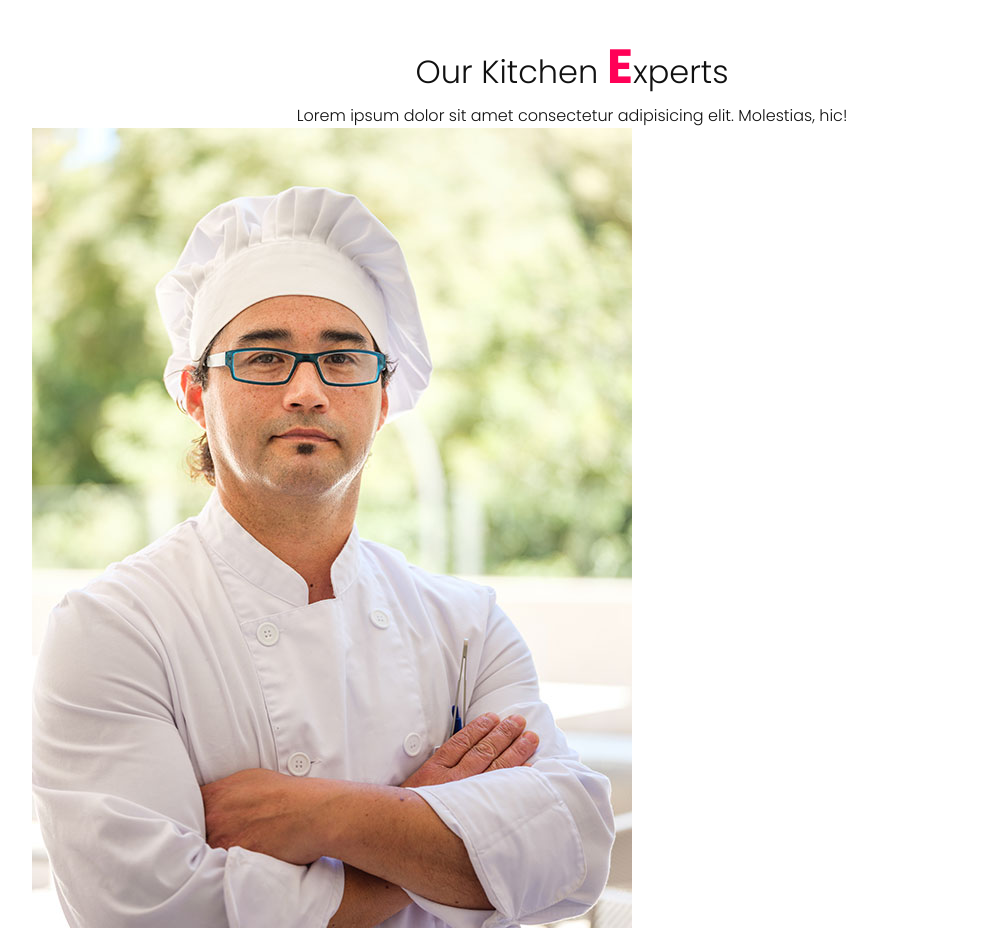
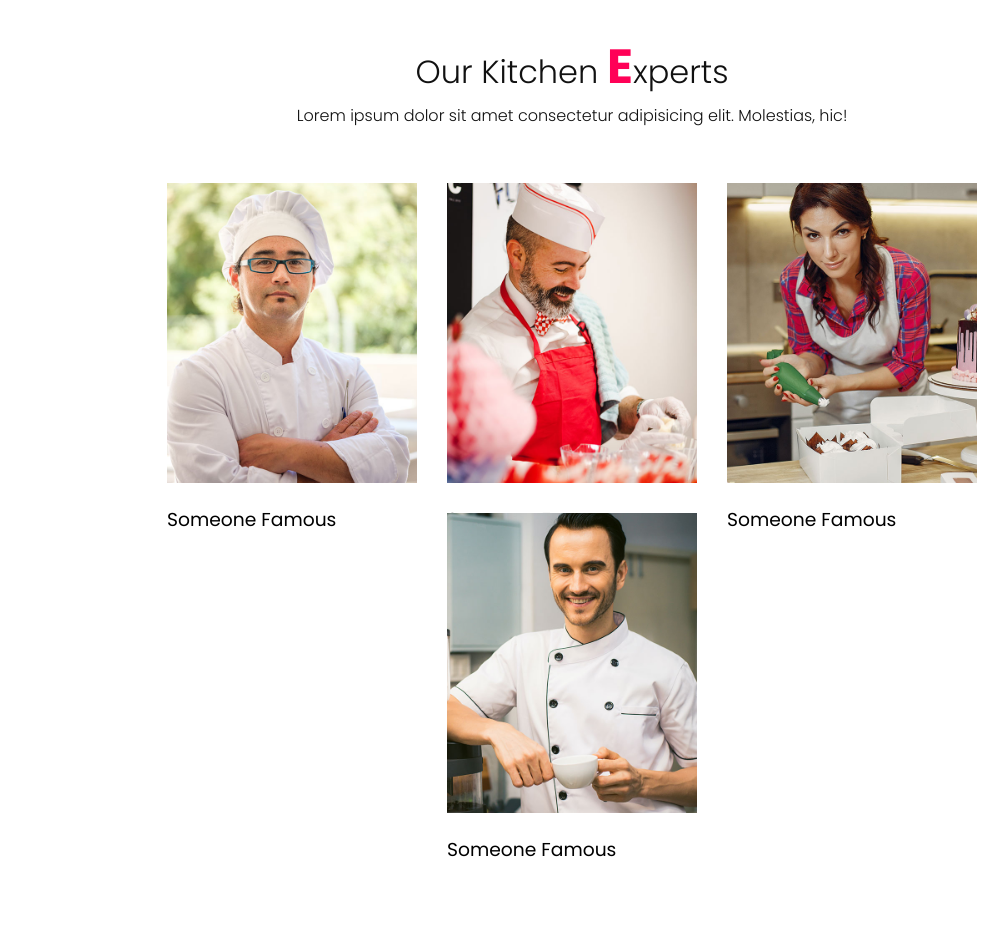
Before and after one commit to Nitya-108/Food-website, a plain HTML site: page index.html in a window 1280 px wide. Shown: the part 3200-4128 px from the top of the page, without its empty margins (68-1076 px from the left). Drawn offline with Linux system fonts and the light colour scheme.

Commit message:
Expert section complete
Expert section complete - replaced absolute with relative in this CSS class selector (.expert .content .box .imgBx img {
    position: relative; })

```diff
--- a/style.css
+++ b/style.css
@@ -214,3 +214,41 @@ section {
     font-weight: 400;
     color: #111;
 }
+
+/*-----------------Expert Section----------- */
+
+.expert .content {
+    display: flex;
+    justify-content: center;
+    flex-wrap: wrap;
+    flex-direction: row;
+    margin-top: 40px;
+}
+
+.expert .content .box {
+    width: 250px;
+    margin: 15px;
+}
+
+.expert .content .box .imgBx {
+    position: relative;
+    width: 100%;
+    height: 300px;
+}
+
+.expert .content .box .imgBx img {
+    position: relative;
+    top: 0;
+    left: 0;
+    width: 100%;
+    height: 100%;
+    object-fit: cover;
+}
+
+.expert .content .box .text {
+    padding: 15px 0 5px;
+}
+
+.expert .content .box .text h3 {
+    font-weight: 400;
+}
```
